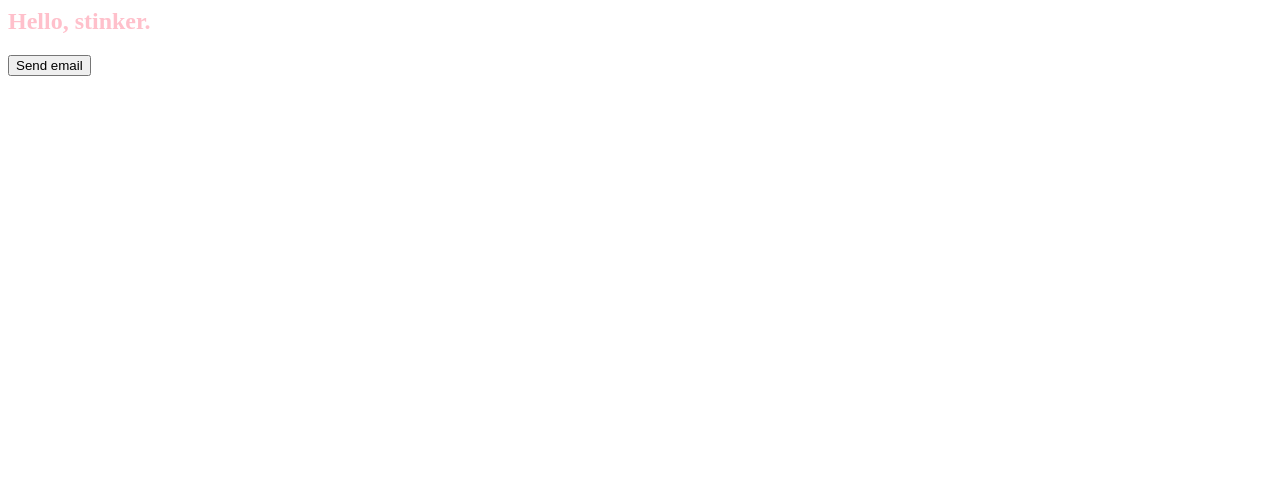
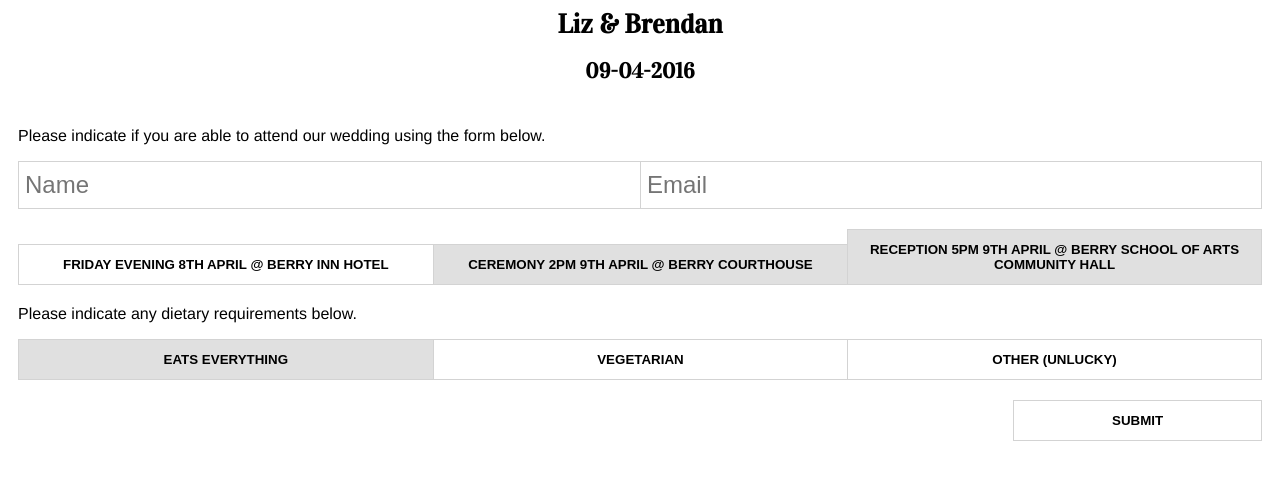
Before and after one commit to lizandbrendangetmarried/lizandbrendangetmarried.github.com, a React app: page / in a window 1280 px wide. Shown: the top 480 px of the page. Built offline with nearby package versions, Linux system fonts and the light colour scheme.

Commit message:
basic rsvp form sending email via apostle

```diff
--- a/index.html
+++ b/index.html
@@ -1,6 +1,7 @@
 <html>
   <head>
     <title>lizandbrendangetmarried.com</title>
+    <link href="https://fonts.googleapis.com/css?family=Vidaloka" rel="stylesheet" type="text/css">
   </head>
   <body>
     <div id='root'>
--- a/src/App.js
+++ b/src/App.js
@@ -1,27 +1,13 @@
 import React, { Component } from 'react';
-import apostle from 'apostle.io';
-
-class SendWelcomeEmail {
-  constructor() {
-    apostle.domainKey = "dd487e5521278b8fd8db25e5e69ec24643280c01";
-  }
-  send() {
-    apostle.deliver("welcome", {email: "brendan.r.carey@gmail.com"})
-      .then(() => console.log('success!'), () => console.log('error!'));
-  }
-}
+import RsvpForm from './rsvpForm.jsx';
 
 export default class App extends Component {
-  constructor(props) {
-    super(props);
-    this.welcome = new SendWelcomeEmail();
-  }
-
   render() {
     return (
       <section>
-        <h1>Hello, stinker.</h1>
-        <button onClick={() => this.welcome.send()}>Send email</button>
+        <h1>Liz & Brendan</h1>
+        <h2>09-04-2016</h2>
+        <RsvpForm />
       </section>
     );
   }
--- /dev/null
+++ b/src/rsvpForm.jsx
@@ -0,0 +1,87 @@
+import React, { Component } from 'react';
+import apostle from 'apostle.io';
+
+export default class RsvpForm extends Component {
+  constructor(props) {
+    super(props);
+    this.state = {
+      name: '',
+      email: '',
+      friday: false,
+      ceremony: true,
+      reception: true,
+      dietary: 'everything',
+      sent: false
+    };
+
+    this._handleNameChange = this._handleNameChange.bind(this);
+    this._handleEmailChange = this._handleEmailChange.bind(this);
+  }
+
+  _submitForm() {
+    if(!this.state.name || !this.state.email || this.state.sent) {
+      console.log('Invalid, try again');
+      return;
+    }
+
+    apostle.deliver('wedding-rsvp', {
+      email: 'lizandbrendangetmarried+rsvp@gmail.com',
+      guestName: this.state.name,
+      guestEmail: this.state.email,
+      friday: this.state.friday,
+      ceremony: this.state.ceremony,
+      reception: this.state.reception,
+      dietary: this.state.dietary
+    })
+    .then(() => {
+      this.setState({ sent: true });
+      console.log('success!');
+    }, (err) => console.log('error!', err));
+  }
+
+  _handleNameChange(newValue) {
+    this.setState({ name: newValue });
+  }
+
+  _handleEmailChange(newValue) {
+    this.setState({ email: newValue });
+  }
+
+  render() {
+    let nameLink = {
+      value: this.state.name,
+      requestChange: this._handleNameChange
+    };
+
+    let emailLink = {
+      value: this.state.email,
+      requestChange: this._handleEmailChange
+    };
+
+    return (
+      <section className='rsvp-form'>
+        <p>Please indicate if you are able to attend our wedding using the form below.</p>
+        <form>
+          <div className='row'>
+            <input type='text' required placeholder='Name' valueLink={nameLink} />
+            <input type='email' required placeholder='Email' valueLink={emailLink} />
+          </div>
+          <div className='row events'>
+            <button type='button' className={this.state.friday ? 'active' : null} onClick={() => this.setState({ friday: !this.state.friday })}>Friday evening 8th April @ Berry Inn Hotel</button>
+            <button type='button' className={this.state.ceremony ? 'active' : null} onClick={() => this.setState({ ceremony: !this.state.ceremony })}>Ceremony 2pm 9th April @ Berry Courthouse</button>
+            <button type='button' className={this.state.reception ? 'active' : null} onClick={() => this.setState({ reception: !this.state.reception })}>Reception 5pm 9th April @ Berry school of arts community hall</button>
+          </div>
+          <div className='row dietary'>
+            <p>Please indicate any dietary requirements below.</p>
+            <button type='button' className={this.state.dietary === 'everything' ? 'active' : null} onClick={() => this.setState({ dietary: 'everything' })}>Eats everything</button>
+            <button type='button' className={this.state.dietary === 'vegetarian' ? 'active' : null} onClick={() => this.setState({ dietary: 'vegetarian' })}>Vegetarian</button>
+            <button type='button' className={this.state.dietary === 'other' ? 'active' : null} onClick={() => this.setState({ dietary: 'other' })}>Other (unlucky)</button>
+          </div>
+          <div className='row action'>
+            <button type='button' onClick={this._submitForm.bind(this)}>Submit</button>
+          </div>
+        </form>
+      </section>
+    )
+  }
+}
--- a/src/styles.css
+++ b/src/styles.css
@@ -1,3 +1,71 @@
+body {
+  font-family: Helvetica;
+}
+
+h1, h2 {
+  font-family: 'Vidaloka';
+  text-align: center;
+}
+
 h1 {
-  color: pink;
+  font-size: 20pt;
+  margin-bottom: 0;
 }
+
+h2 {
+  font-size: 16pt;
+}
+
+section.rsvp-form {
+  padding: 10px;
+}
+
+.rsvp-form form > div.row > input {
+  padding: 6px;
+  width: 300px;
+  line-height: 34px;
+  font-size: 18pt;
+  width: 50%;
+  border: solid 1px #d3d3d3;
+  border-right: none;
+}
+
+.rsvp-form form > div.row > input:last-child {
+  border-right: solid 1px #d3d3d3;
+}
+
+.rsvp-form form > div.row {
+  margin-bottom: 20px;
+}
+
+.rsvp-form form > div.row.events > button,
+.rsvp-form form > div.row.dietary > button {
+  width: 33.33%;
+  padding: 12px;
+  text-transform: uppercase;
+  background: none;
+  border: solid 1px #d3d3d3;
+  border-right: none;
+  cursor: pointer;
+  font-weight: bold;
+}
+
+.rsvp-form form > div.row.events > button:last-child,
+.rsvp-form form > div.row.dietary > button:last-child {
+  border-right: solid 1px #d3d3d3;
+}
+
+.rsvp-form form > div.row > button.active {
+  background: #e0e0e0;
+}
+
+.rsvp-form form > div.row.action > button {
+  float: right;
+  padding: 12px;
+  text-transform: uppercase;
+  background: none;
+  border: solid 1px #d3d3d3;
+  cursor: pointer;
+  width: 20%;
+  font-weight: bold;
+}
--- a/webpack.config.js
+++ b/webpack.config.js
@@ -6,6 +6,7 @@ var HtmlWebpackPlugin = require('html-webpack-plugin');
 var templateContent = '<html>' +
   '<head>' +
     '<title>lizandbrendangetmarried.com</title>' +
+    '<link href="https://fonts.googleapis.com/css?family=Vidaloka" rel="stylesheet" type="text/css">' +
   '</head>' +
   '<body>' +
     '<div id=\'root\'></div>' +
@@ -39,7 +40,7 @@ module.exports = {
   module: {
     loaders: [
       {
-        test: /\.js$/,
+        test: /\.js|\.jsx$/,
         loaders: ['react-hot', 'babel'],
         include: path.join(__dirname, 'src')
       },
```
